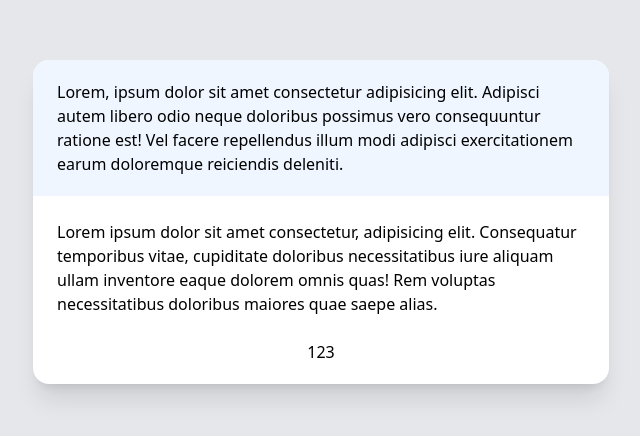
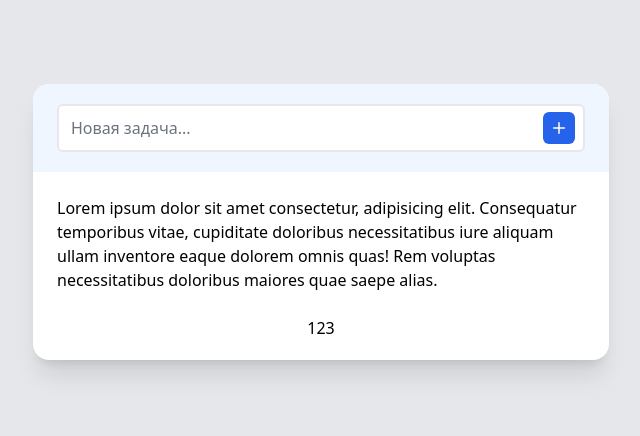
Before and after one commit to gldkru/React-todo, a React (Vite) app: page / in a window 1280 px wide. Shown: the part 178-614 px from the top of the page, without its empty margins (319-959 px from the left). Built offline with nearby package versions, Linux system fonts and the light colour scheme.

Commit message:
feat(layout): Task add form

```diff
--- a/src/App.jsx
+++ b/src/App.jsx
@@ -6,9 +6,22 @@ export const App = () => {
       <div className='m-auto max-w-xl overflow-hidden rounded-2xl bg-white shadow-xl'>
         {/* Header */}
         <div className='bg-blue-50 px-6 py-5'>
-          Lorem, ipsum dolor sit amet consectetur adipisicing elit. Adipisci autem libero odio neque doloribus possimus
-          vero consequuntur ratione est! Vel facere repellendus illum modi adipisci exercitationem earum doloremque
-          reiciendis deleniti.
+          {/* Task add form */}
+          <form action='#' className='flex h-12 w-full items-center overflow-hidden rounded-md border-2 bg-white pr-2'>
+            <input
+              type='text'
+              className='h-full grow px-3 placeholder:text-gray-500 focus:outline-none'
+              placeholder='Новая задача...'
+            />
+            <button className='inline-flex h-8 w-8 items-center justify-center rounded-md bg-blue-600 hover:bg-blue-500'>
+              <svg width='20' height='20' viewBox='0 0 20 20' fill='none' xmlns='http://www.w3.org/2000/svg'>
+                <path
+                  d='M10.75 4.75C10.75 4.55109 10.671 4.36032 10.5303 4.21967C10.3897 4.07902 10.1989 4 10 4C9.80109 4 9.61032 4.07902 9.46967 4.21967C9.32902 4.36032 9.25 4.55109 9.25 4.75V9.25H4.75C4.55109 9.25 4.36032 9.32902 4.21967 9.46967C4.07902 9.61032 4 9.80109 4 10C4 10.1989 4.07902 10.3897 4.21967 10.5303C4.36032 10.671 4.55109 10.75 4.75 10.75H9.25V15.25C9.25 15.4489 9.32902 15.6397 9.46967 15.7803C9.61032 15.921 9.80109 16 10 16C10.1989 16 10.3897 15.921 10.5303 15.7803C10.671 15.6397 10.75 15.4489 10.75 15.25V10.75H15.25C15.4489 10.75 15.6397 10.671 15.7803 10.5303C15.921 10.3897 16 10.1989 16 10C16 9.80109 15.921 9.61032 15.7803 9.46967C15.6397 9.32902 15.4489 9.25 15.25 9.25H10.75V4.75Z'
+                  fill='white'
+                />
+              </svg>
+            </button>
+          </form>
         </div>
         {/* Content (TaskList) */}
         <div className='p-6'>
```
